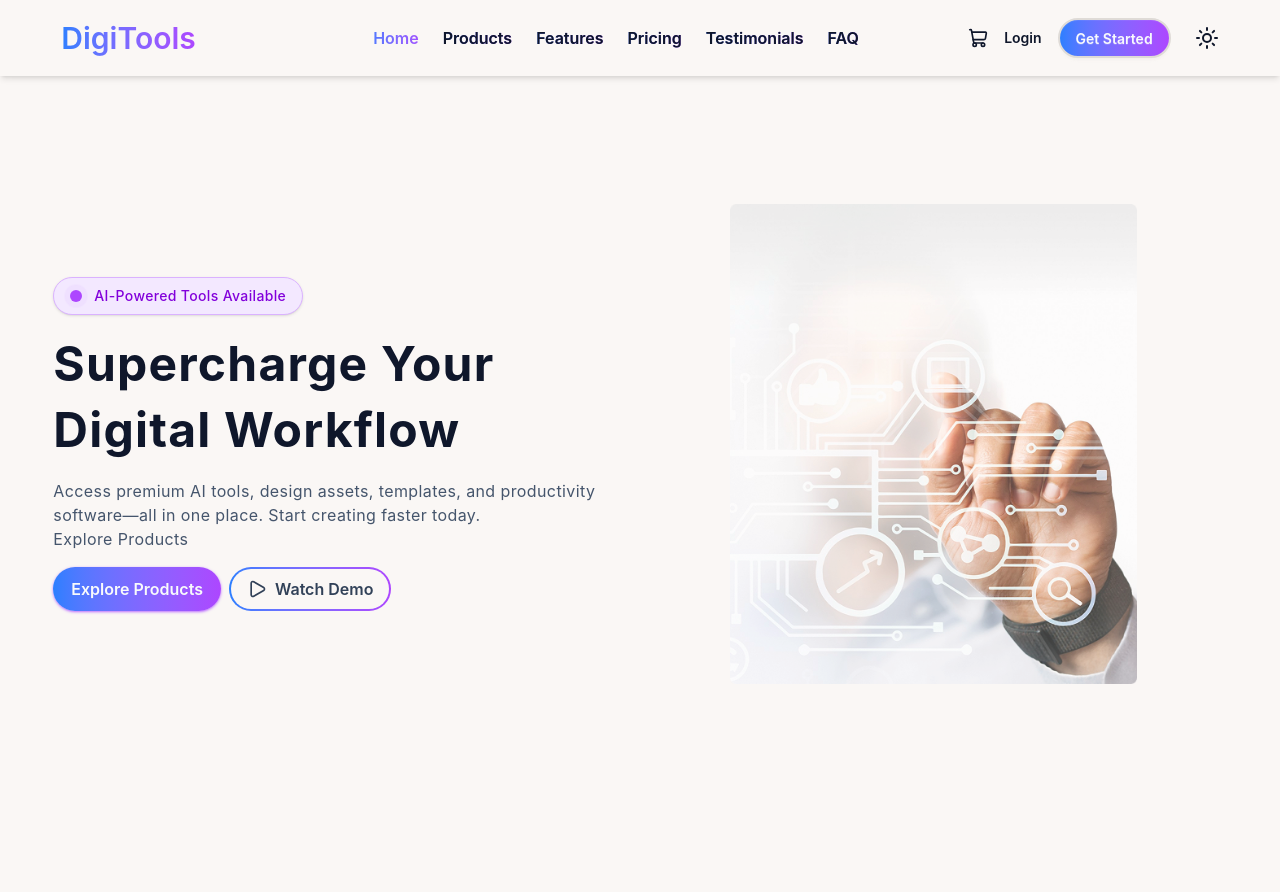
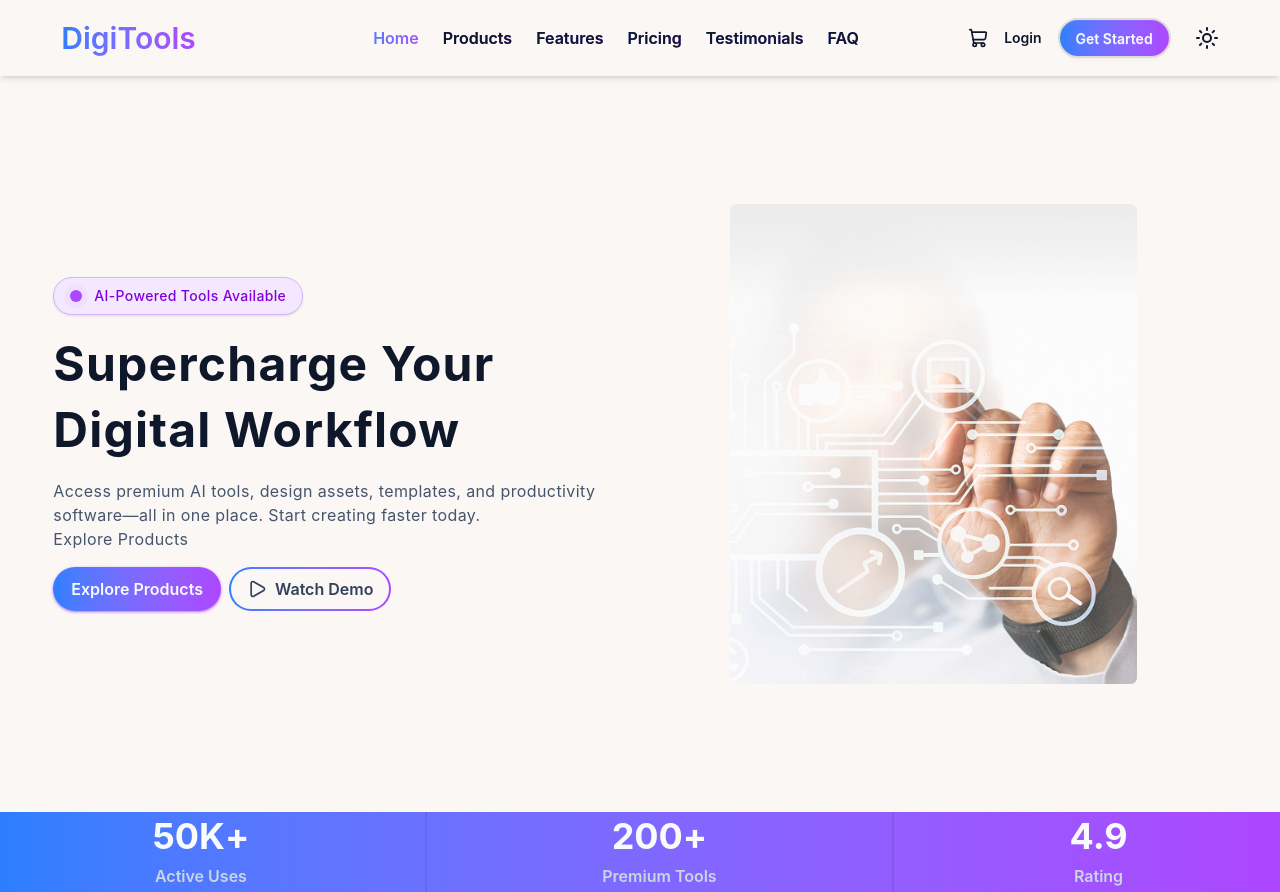
Before and after one commit to sayedrkhalid-dev/asgmt-6, a React (Vite) app: page / in a window 1280 px wide. Before the commit the page ends 812 px from the top, so only its background shows below. Built offline with nearby package versions, Linux system fonts and the light colour scheme.

Commit message:
completed Stats component

```diff
--- a/src/components/Banner/Banner.jsx
+++ b/src/components/Banner/Banner.jsx
@@ -3,6 +3,7 @@ import banner_img from "../../assets/banner.png";
 
 const Banner = () => {
   return (
+    <section>
       <div className="w-full max-w-11/12 mx-auto h-[calc(100vh-4rem)] flex justify-between relative sm:static py-8">
         {/* Banner left - (Banner content) */}
         <div className="w-full h-full flex flex-col justify-center gap-4">
@@ -59,6 +60,7 @@ const Banner = () => {
           />
         </div>
       </div>
+    </section>
   );
 };
 
--- a/src/components/Navbar/Navbar.jsx
+++ b/src/components/Navbar/Navbar.jsx
@@ -10,7 +10,7 @@ const Navbar = ({ items }) => {
   useEffect(() => localStorage.setItem("activeLink", activeLink), [activeLink]);
 
   return (
-    <nav className="w-full sticky top-0 shadow-md">
+    <nav className="w-full sticky top-0 z-10 shadow-md">
       {/* Navbar container */}
       <div className="w-full py-1 max-w-11/12 mx-auto flex items-center justify-center gap-2">
         {/* Navbar content */}
@@ -47,7 +47,7 @@ const Navbar = ({ items }) => {
             </div>
 
             {/* Navbar brand */}
-            <a className="text-3xl font-semibold bg-linear-to-r from-blue-500 to-purple-500 bg-clip-text text-transparent hidden lg:inline-block">
+            <a className="text-3xl font-semibold bg-linear-to-r from-blue-500 to-purple-500 bg-clip-text text-transparent hidden md:inline-block">
               DigiTools
             </a>
           </div>
--- a/src/components/Stats/Stats.jsx
+++ b/src/components/Stats/Stats.jsx
@@ -1,7 +1,34 @@
 import React from "react";
 
 const Stats = () => {
-  return <div>Stats</div>;
+  return (
+    <section className="bg-linear-to-r from-blue-500 to-purple-500">
+      <div className="flex w-full">
+        <div className="card rounded-box grid h-20 grow place-items-center">
+          <h1 className="flex items-center justify-center text-4xl text-slate-50 font-bold">
+            50K <span>+</span>
+          </h1>
+          <span className="font-semibold text-slate-300">Active Uses</span>
+        </div>
+
+        <div className="divider divider-horizontal"></div>
+
+        <div className="card rounded-box grid h-20 grow place-items-center">
+          <h1 className="flex items-center justify-center text-4xl text-slate-50 font-bold">
+            200 <span>+</span>
+          </h1>
+          <span className="font-semibold text-slate-300">Premium Tools</span>
+        </div>
+
+        <div className="divider divider-horizontal"></div>
+
+        <div className="card rounded-box grid h-20 grow place-items-center">
+          <h1 className="text-4xl text-slate-50 font-bold">4.9</h1>
+          <span className="font-semibold text-slate-300">Rating</span>
+        </div>
+      </div>
+    </section>
+  );
 };
 
 export default Stats;
--- a/src/pages/Home.jsx
+++ b/src/pages/Home.jsx
@@ -1,10 +1,12 @@
 import Banner from "../components/Banner/Banner";
+import Stats from "../components/Stats/Stats";
 
 const Home = () => {
   return (
-    <section>
+    <>
       <Banner />
-    </section>
+      <Stats />
+    </>
   );
 };
 
```
Lines whose indentation alone changed are shown as unchanged.
